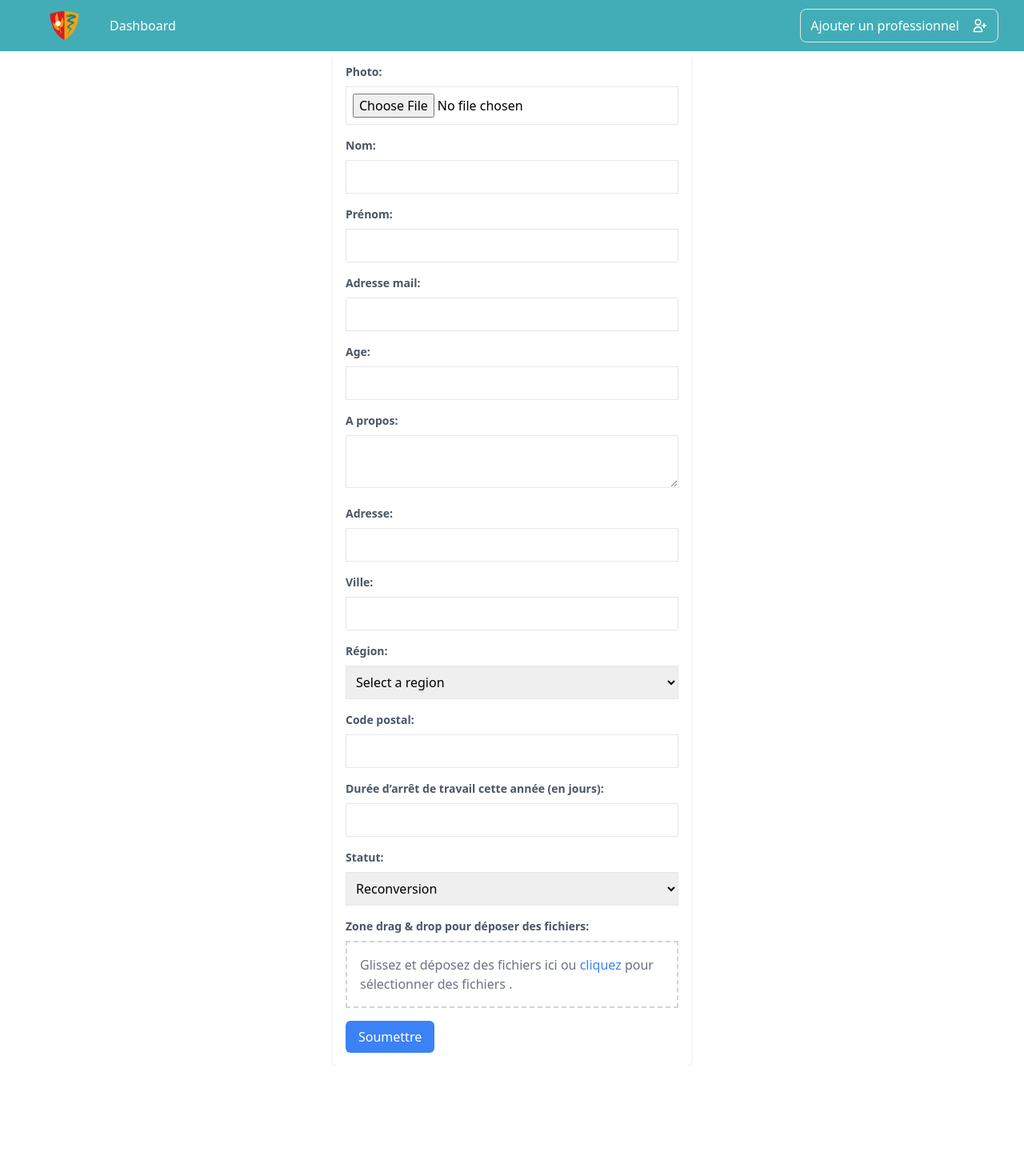
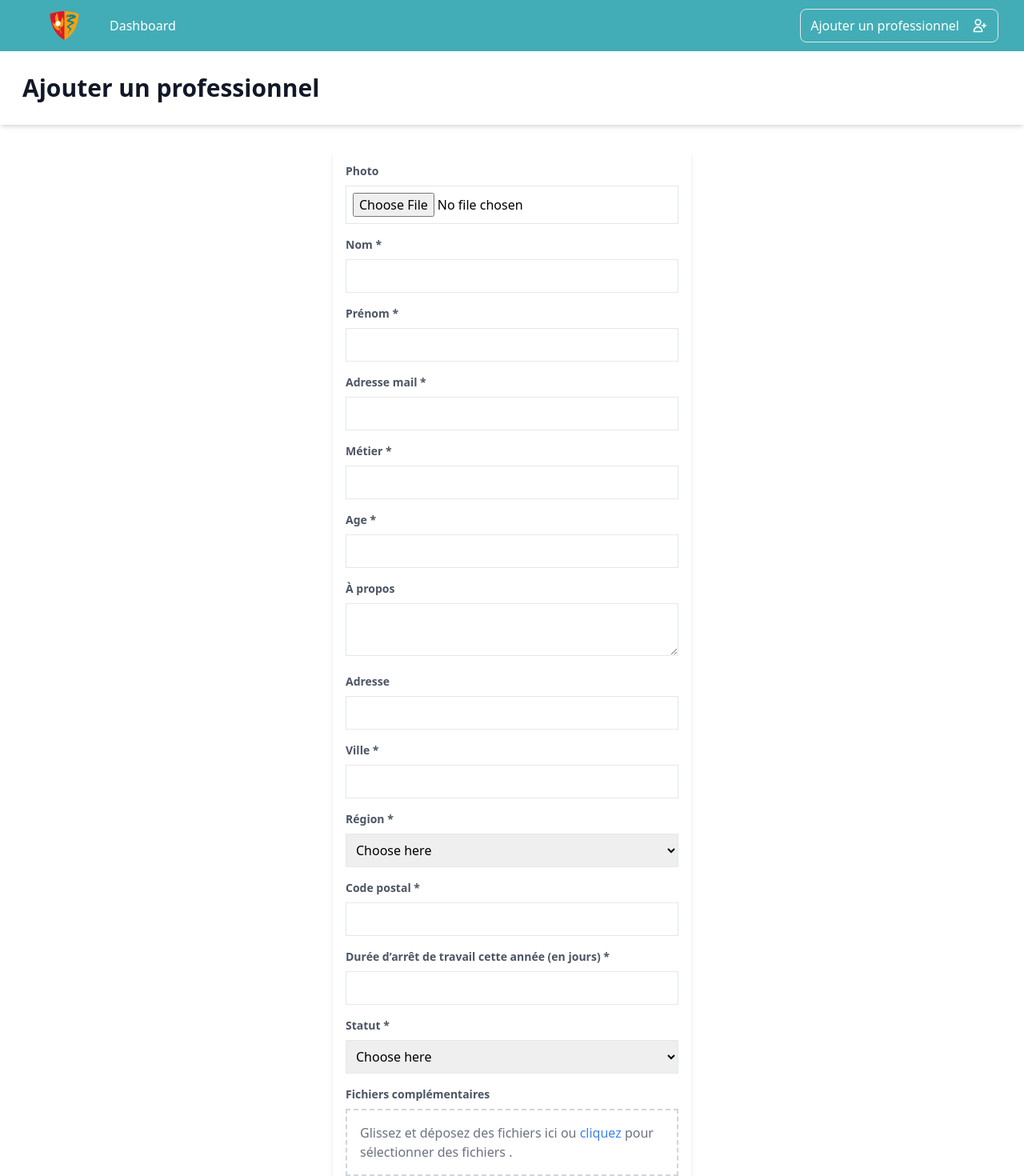
Before and after one commit to oayouub/Chatenay-Malabry--front, a React (Create React App) app in the folder chatenay-app/: page /form in a window 1280 px wide. Shown: the top 1470 px of the page at 80% size. Before the commit the page ends 1332 px from the top, so only its background shows below. Built offline with nearby package versions, Linux system fonts and the light colour scheme.

Commit message:
:lipstick: Update form

```diff
--- a/chatenay-app/src/Pages/FormPage.js
+++ b/chatenay-app/src/Pages/FormPage.js
@@ -5,6 +5,11 @@ const FormPage = () => {
   return (
     <div>
       <Navbar />
+      <div className="flex w-1280 p-7 gap-10 shadow-md mb-8">
+        <h1 className="text-gray-900 font-inter font-bold text-3xl leading-9">
+          Ajouter un professionnel
+        </h1>
+      </div>
       <Form />
     </div>
   );
--- a/chatenay-app/src/components/Form.js
+++ b/chatenay-app/src/components/Form.js
@@ -1,4 +1,5 @@
 import React, { useState, useRef } from "react";
+import DragAndDrop from "./form/DragAndDrop";
 
 const Form = () => {
   const [formData, setFormData] = useState({
@@ -7,6 +8,7 @@ const Form = () => {
     prenom: "",
     email: "",
     age: "",
+    metier: "",
     aPropos: "",
     adresse: "",
     ville: "",
@@ -86,7 +88,7 @@ const Form = () => {
           htmlFor="photo"
           className="block text-sm font-semibold text-gray-600"
         >
-          Photo:
+          Photo
         </label>
         <input
           type="file"
@@ -101,7 +103,7 @@ const Form = () => {
           htmlFor="nom"
           className="block text-sm font-semibold text-gray-600"
         >
-          Nom:
+          Nom *
         </label>
         <input
           type="text"
@@ -118,7 +120,7 @@ const Form = () => {
           htmlFor="prenom"
           className="block text-sm font-semibold text-gray-600"
         >
-          Prénom:
+          Prénom *
         </label>
         <input
           type="text"
@@ -135,7 +137,7 @@ const Form = () => {
           htmlFor="email"
           className="block text-sm font-semibold text-gray-600"
         >
-          Adresse mail:
+          Adresse mail *
         </label>
         <input
           type="email"
@@ -149,10 +151,27 @@ const Form = () => {
       </div>
       <div className="mb-4">
         <label
+          htmlFor="metier"
+          className="block text-sm font-semibold text-gray-600"
+        >
+          Métier *
+        </label>
+        <input
+          type="text"
+          name="metier"
+          id="metier"
+          value={formData.metier}
+          onChange={handleInputChange}
+          className="mt-2 border p-2 w-full"
+          required
+        />
+      </div>
+      <div className="mb-4">
+        <label
           htmlFor="age"
           className="block text-sm font-semibold text-gray-600"
         >
-          Age:
+          Age *
         </label>
         <input
           type="number"
@@ -169,7 +188,7 @@ const Form = () => {
           htmlFor="aPropos"
           className="block text-sm font-semibold text-gray-600"
         >
-          A propos:
+          À propos
         </label>
         <textarea
           name="aPropos"
@@ -184,7 +203,7 @@ const Form = () => {
           htmlFor="adresse"
           className="block text-sm font-semibold text-gray-600"
         >
-          Adresse:
+          Adresse
         </label>
         <input
           type="text"
@@ -200,7 +219,7 @@ const Form = () => {
           htmlFor="ville"
           className="block text-sm font-semibold text-gray-600"
         >
-          Ville:
+          Ville *
         </label>
         <input
           type="text"
@@ -217,7 +236,7 @@ const Form = () => {
           htmlFor="region"
           className="block text-sm font-semibold text-gray-600"
         >
-              Région:
+          Région *
         </label>
         <select
           name="region"
@@ -227,7 +246,9 @@ const Form = () => {
           className="mt-2 border p-2 w-full"
           required
         >
-              <option value="">Select a region</option> // Add default option
+          <option value="" defaultValue={true} disabled hidden>
+            Choose here
+          </option>
           <option value="idf">Île-de-France</option>
         </select>
       </div>
@@ -236,7 +257,7 @@ const Form = () => {
           htmlFor="codePostal"
           className="block text-sm font-semibold text-gray-600"
         >
-              Code postal:
+          Code postal *
         </label>
         <input
           type="number"
@@ -253,7 +274,7 @@ const Form = () => {
           htmlFor="dureeArretTravail"
           className="block text-sm font-semibold text-gray-600"
         >
-              Durée d’arrêt de travail cette année (en jours):
+          Durée d’arrêt de travail cette année (en jours) *
         </label>
         <input
           type="number"
@@ -270,7 +291,7 @@ const Form = () => {
           htmlFor="statut"
           className="block text-sm font-semibold text-gray-600"
         >
-              Statut:
+          Statut *
         </label>
         <select
           name="statut"
@@ -280,7 +301,9 @@ const Form = () => {
           className="mt-2 border p-2 w-full"
           required
         >
-
+          <option value="" defaultValue={true} disabled hidden>
+            Choose here
+          </option>
           <option value="reconversion">Reconversion</option>
         </select>
       </div>
@@ -289,48 +312,16 @@ const Form = () => {
           htmlFor="zoneDeDepot"
           className="block text-sm font-semibold text-gray-600"
         >
-          Zone drag & drop pour déposer des fichiers:
+          Fichiers complémentaires
         </label>
-        <div
-          className="drop-zone border-dashed border-2 border-gray-300 p-4 mt-2"
-          onDrop={handleDrop}
-          onDragOver={handleDragOver}
-        >
-          {formData.zoneDeDepot.length > 0 ? (
-            <ul>
-              {formData.zoneDeDepot.map((file, index) => (
-                <li key={index} className="text-gray-700">
-                  {file.name}{" "}
-                  <button
-                    className="text-red-500 underline"
-                    type="button"
-                    onClick={() => handleRemoveFile(index)}
-                  >
-                    Supprimer
-                  </button>
-                </li>
-              ))}
-            </ul>
-          ) : (
-            <p className="text-gray-500">
-              Glissez et déposez des fichiers ici ou{" "}
-              <span
-                className="file-select-text text-blue-500 cursor-pointer"
-                onClick={handleClickFiles}
-              >
-                cliquez
-              </span>{" "}
-              pour sélectionner des fichiers .
-            </p>
-          )}
-        </div>
-        <input
-          type="file"
-          name="zoneDeDepot"
-          onChange={handleSelectFiles}
-          multiple
-          className="hidden"
-          ref={fileInputRef}
+        <DragAndDrop
+          handleDrop={handleDrop}
+          formData={formData}
+          handleDragOver={handleDragOver}
+          handleRemoveFile={handleRemoveFile}
+          handleClickFiles={handleClickFiles}
+          fileInputRef={fileInputRef}
+          handleSelectFiles={handleSelectFiles}
         />
       </div>
       <button
--- /dev/null
+++ b/chatenay-app/src/components/form/DragAndDrop.js
@@ -0,0 +1,49 @@
+const DragAndDrop = ({handleDrop, formData, handleDragOver, handleRemoveFile, handleClickFiles, handleSelectFiles, fileInputRef}) => {
+  return (
+    <>
+      <div
+        className="drop-zone border-dashed border-2 border-gray-300 p-4 mt-2"
+        onDrop={handleDrop}
+        onDragOver={handleDragOver}
+      >
+        {formData.zoneDeDepot.length > 0 ? (
+          <ul>
+            {formData.zoneDeDepot.map((file, index) => (
+              <li key={index} className="text-gray-700">
+                {file.name}{" "}
+                <button
+                  className="text-red-500 underline"
+                  type="button"
+                  onClick={() => handleRemoveFile(index)}
+                >
+                  Supprimer
+                </button>
+              </li>
+            ))}
+          </ul>
+        ) : (
+          <p className="text-gray-500">
+            Glissez et déposez des fichiers ici ou{" "}
+            <span
+              className="file-select-text text-blue-500 cursor-pointer"
+              onClick={handleClickFiles}
+            >
+              cliquez
+            </span>{" "}
+            pour sélectionner des fichiers .
+          </p>
+        )}
+      </div>
+      <input
+        type="file"
+        name="zoneDeDepot"
+        onChange={handleSelectFiles}
+        multiple
+        className="hidden"
+        ref={fileInputRef}
+      />
+    </>
+  );
+};
+
+export default DragAndDrop;
```
Lines whose indentation alone changed are shown as unchanged.
